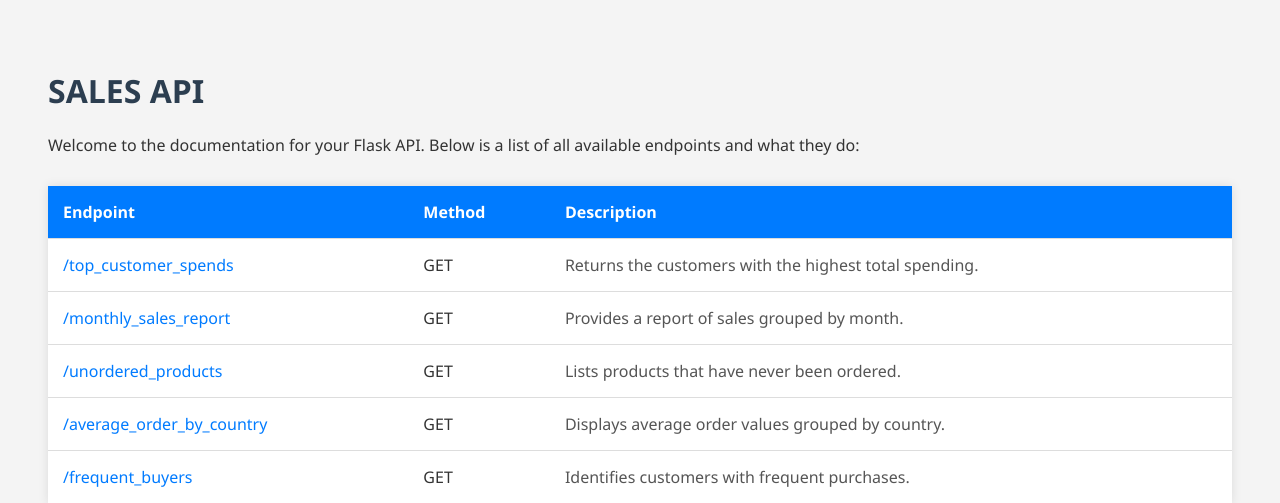
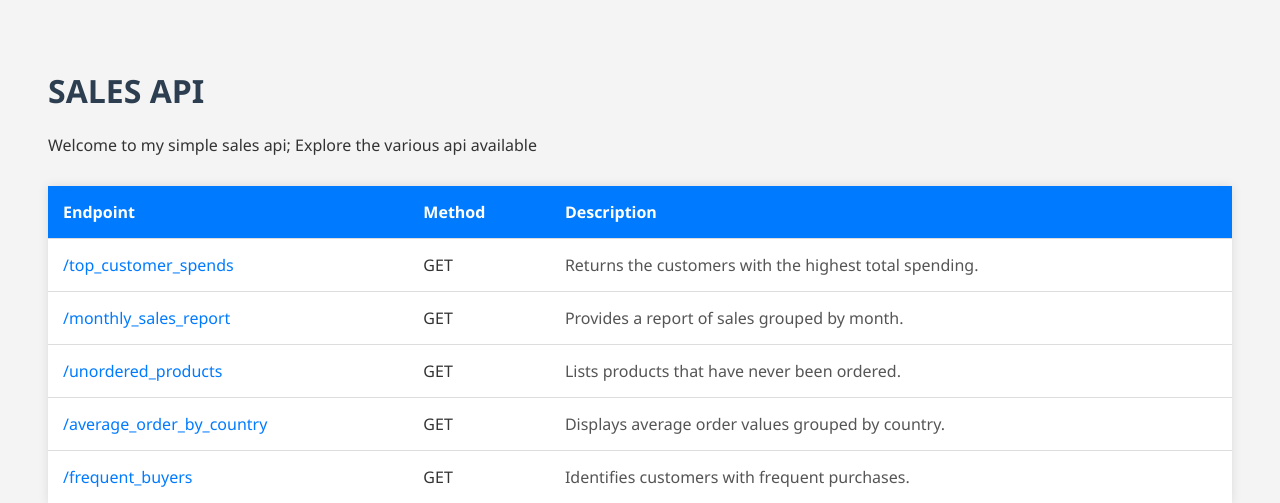
Before and after one commit to Ghaby-X/amlth-lab, a Flask app: page / in a window 1280 px wide. Shown: the top 503 px of the page. Run offline with Flask 3, Linux system fonts and the light colour scheme.

Commit message:
configure html

```diff
--- a/simple_api_rds_exercise/templates/index.html
+++ b/simple_api_rds_exercise/templates/index.html
@@ -53,7 +53,7 @@
 
 <body>
     <h1>SALES API</h1>
-    <p>Welcome to the documentation for your Flask API. Below is a list of all available endpoints and what they do:</p>
+    <p>Welcome to my simple sales api; Explore the various api available</p>
 
     <table>
         <thead>
```
